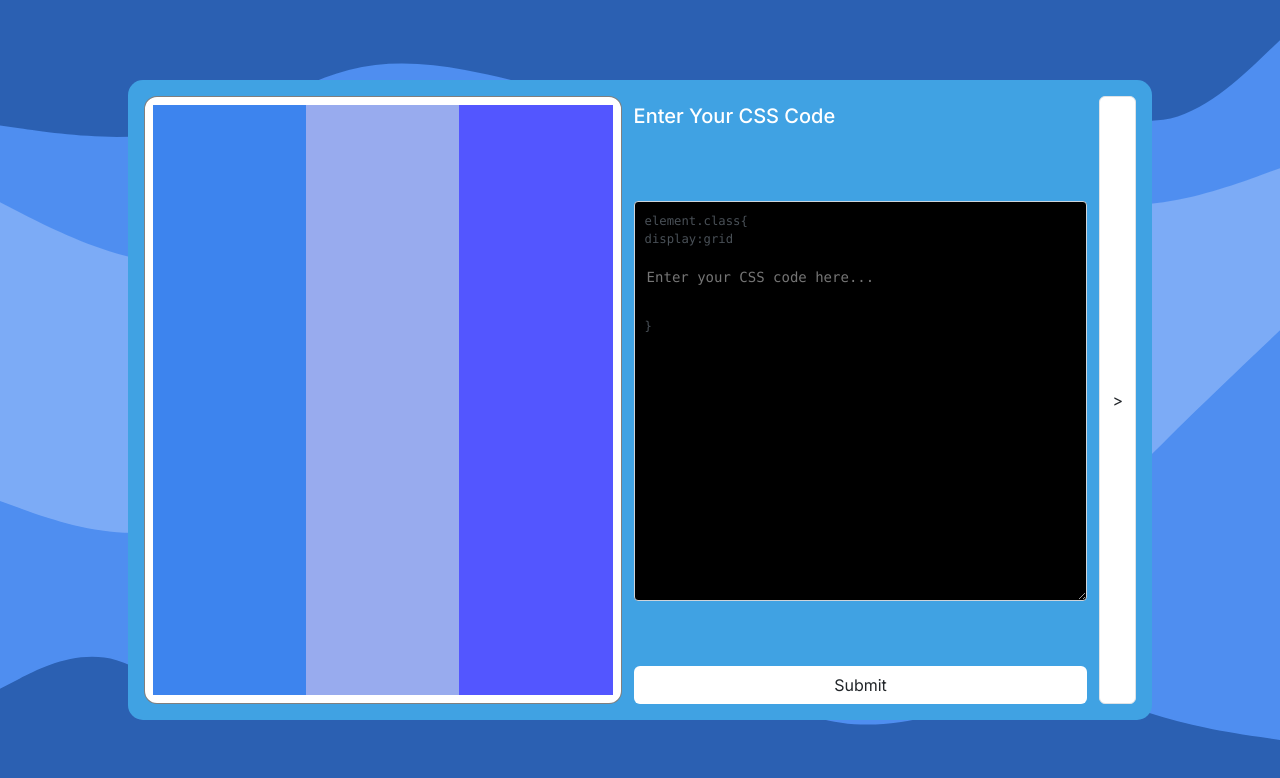
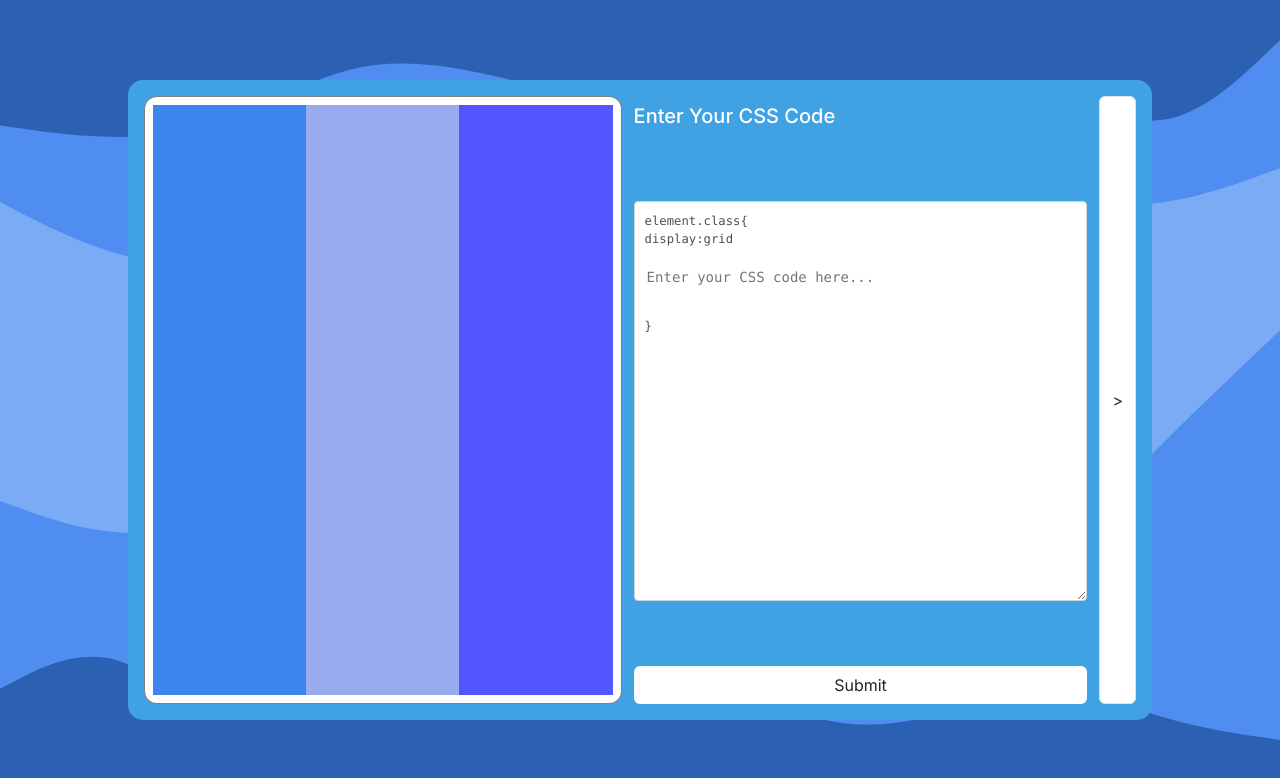
Before and after one commit to NangunooriAbhinav/css_game, a Next.js app: page / in a window 1280 px wide. Shown: the top 778 px of the page. Built offline with nearby package versions, Linux system fonts and the light colour scheme.

Commit message:
changed code input color

```diff
--- a/app/components/codeinput.tsx
+++ b/app/components/codeinput.tsx
@@ -29,7 +29,7 @@ export default function CodeInput({
           border: "1px solid #ced4da",
           padding: "10px",
           borderRadius: "4px",
-          backgroundColor: "#000",
+          backgroundColor: "#fff",
           color: "#495057",
           overflow: "auto",
         }}
@@ -43,7 +43,7 @@ export default function CodeInput({
             outline: "none",
             resize: "none",
             background: "transparent",
-            color: "#fff",
+            color: "#000",
           }}
           placeholder="Enter your CSS code here..."
           value={cssCode}
--- a/app/globals.css
+++ b/app/globals.css
@@ -94,7 +94,7 @@ body {
   border-radius: 4px;
   resize: vertical;
   color: white;
-  background-color: black;
+  background-color: #fff;
 }
 
 .leetcode-input {
```
